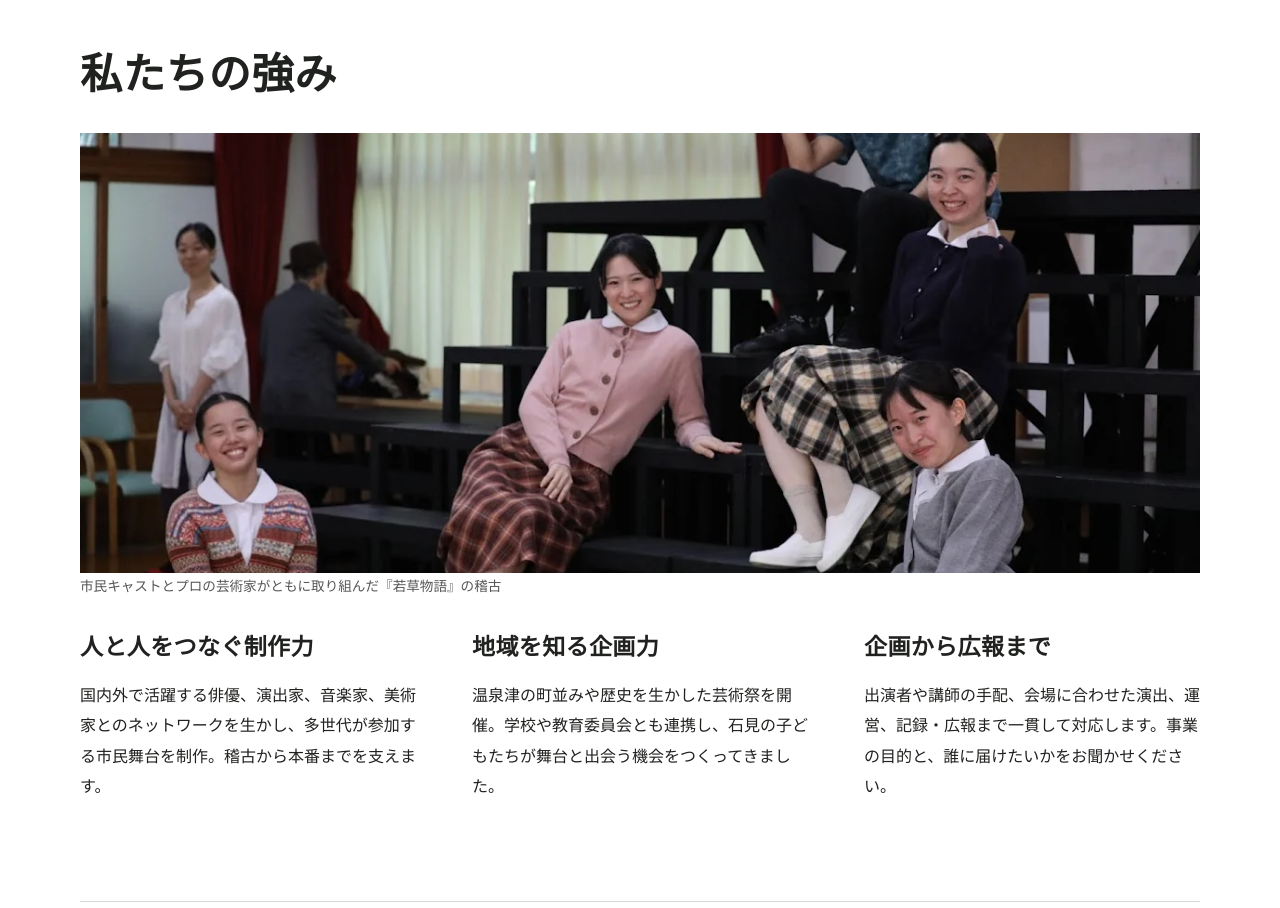
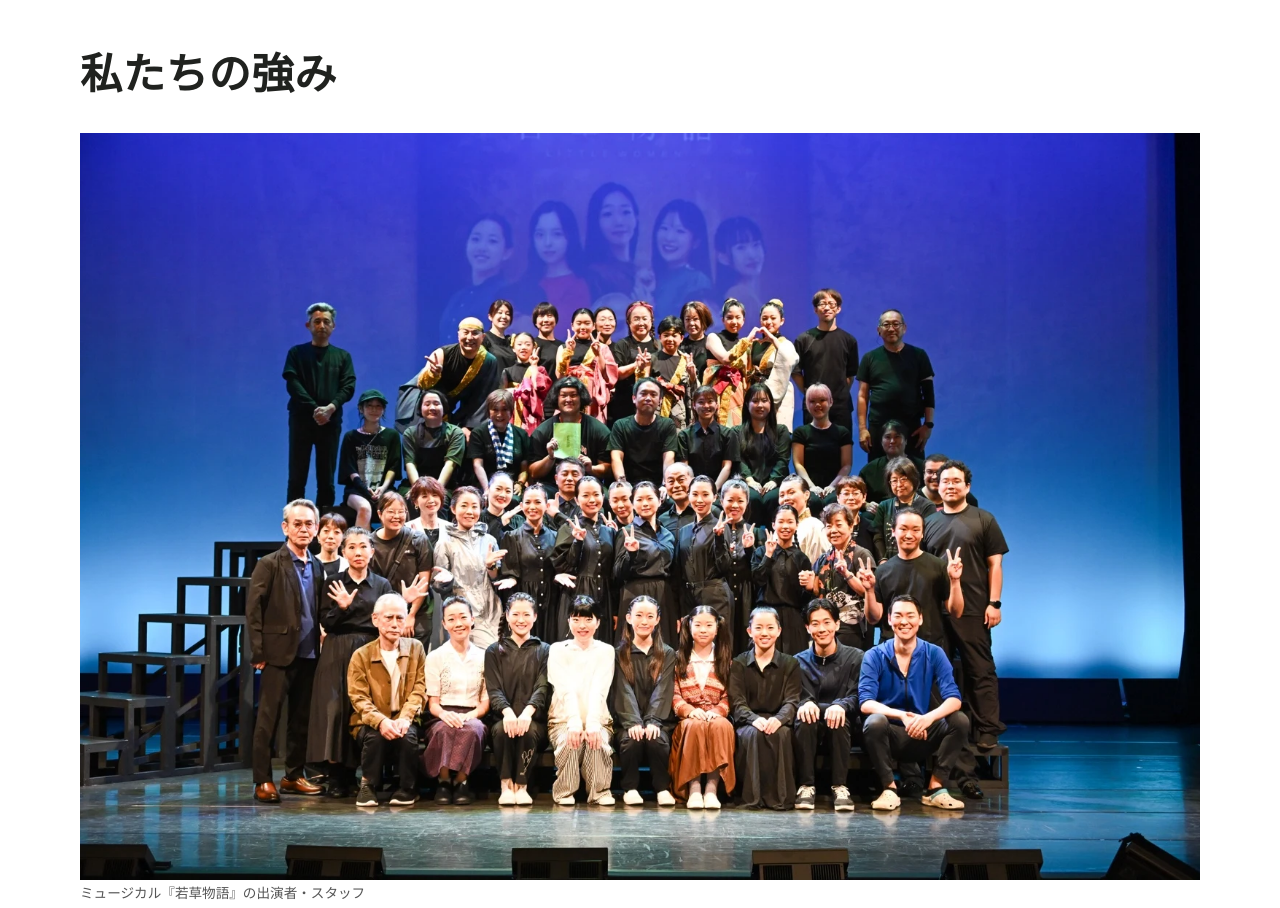
Before and after one commit to iwamiarts/iwami-arts-project, a plain HTML site: page business.html in a window 1280 px wide. Shown: the part 2240-3148 px from the top of the page. Drawn offline with Linux system fonts and the light colour scheme.

Commit message:
「私たちの強み」を若草物語の舞台集合写真に更新

```diff
--- a/business.css
+++ b/business.css
@@ -21,7 +21,7 @@
 .business summary {cursor:pointer;font-weight:700;text-decoration:underline;text-underline-offset:4px}
 .business ul {padding-inline-start:1.4em;list-style:disc}
 .biz-wide {margin:28px 0 0}
-.biz-wide img {width:100%;height:clamp(200px,35vw,440px);object-fit:cover}
+.biz-wide img {width:100%;height:auto;display:block}
 .biz-wide figcaption {color:#555;font-size:.85rem}
 .biz-records img {width:100%;aspect-ratio:16/9;object-fit:cover;margin-bottom:12px}
 .biz-records a {color:inherit;text-decoration:none}
@@ -51,3 +51,5 @@
  .biz-steps {grid-template-columns:1fr 1fr}
  .business fieldset {padding:15px}
 }
+
+#strengths {scroll-margin-top:90px}
--- a/business.html
+++ b/business.html
@@ -22,7 +22,7 @@
 <article><small>05</small><h3>広報・メディア制作</h3><p>地域や企業の魅力を取材し、届けたい相手に合わせて映像にします。公演前の告知から当日の記録、事業後の発信までご相談いただけます。</p><details><summary>ご相談いただける内容</summary><ul><li>企業・地域PR動画制作</li><li>観光PRコンテンツ</li><li>SNS向け動画制作</li><li>テレビ・インターネット番組制作</li><li>インタビュー・取材</li><li>文化事業の広報支援</li><li>地域情報の発信</li><li>イベントの記録映像制作</li></ul></details></article>
 <article><small>06</small><h3>国際文化交流</h3><p>海外の表現者と石見の人々が、ともに学び、作品をつくる機会を企画します。交流先やテーマを検討する段階からご相談ください。</p><details><summary>ご相談いただける内容</summary><ul><li>海外芸術家との共同制作</li><li>国際文化交流イベント</li><li>海外芸術団体との連携</li><li>国際的な人材育成</li><li>地域文化の海外発信</li><li>海外の芸術家を招いたワークショップ</li><li>国際交流を活用した地域振興</li></ul></details></article>
 </div><a class="biz-link" href="#consult">企画について相談する ↘</a></section>
-<section class="biz-section"><h2>私たちの強み</h2><figure class="biz-wide"><img src="images/wakakusa-rehearsal-cast.webp" loading="lazy" alt="『若草物語』の出演者が集まる稽古場"><figcaption>市民キャストとプロの芸術家がともに取り組んだ『若草物語』の稽古</figcaption></figure><div class="biz-strength"><div><h3>人と人をつなぐ制作力</h3><p>国内外で活躍する俳優、演出家、音楽家、美術家とのネットワークを生かし、多世代が参加する市民舞台を制作。稽古から本番までを支えます。</p></div><div><h3>地域を知る企画力</h3><p>温泉津の町並みや歴史を生かした芸術祭を開催。学校や教育委員会とも連携し、石見の子どもたちが舞台と出会う機会をつくってきました。</p></div><div><h3>企画から広報まで</h3><p>出演者や講師の手配、会場に合わせた演出、運営、記録・広報まで一貫して対応します。事業の目的と、誰に届けたいかをお聞かせください。</p></div></div></section>
+<section class="biz-section" id="strengths"><h2>私たちの強み</h2><figure class="biz-wide"><img src="images/wakakusa-group-stage.webp" width="1536" height="1024" loading="lazy" alt="『若草物語』の舞台に集まった出演者とスタッフの集合写真"><figcaption>ミュージカル『若草物語』の出演者・スタッフ</figcaption></figure><div class="biz-strength"><div><h3>人と人をつなぐ制作力</h3><p>国内外で活躍する俳優、演出家、音楽家、美術家とのネットワークを生かし、多世代が参加する市民舞台を制作。稽古から本番までを支えます。</p></div><div><h3>地域を知る企画力</h3><p>温泉津の町並みや歴史を生かした芸術祭を開催。学校や教育委員会とも連携し、石見の子どもたちが舞台と出会う機会をつくってきました。</p></div><div><h3>企画から広報まで</h3><p>出演者や講師の手配、会場に合わせた演出、運営、記録・広報まで一貫して対応します。事業の目的と、誰に届けたいかをお聞かせください。</p></div></div></section>
 <section class="biz-section"><h2>石見での活動実績</h2><div class="biz-records"><article><a href="project-2026-wakakusa.html"><img src="images/wakakusa-cast-finale.webp" alt="終演後の出演者・スタッフ" loading="lazy"><h3>市民参加型ミュージカル『若草物語』 ↗</h3></a><p>2026年8月、あすてらすホールで全3公演が満席に。約800人が鑑賞しました。山陰の俳優と市民キャストが約5か月にわたって稽古を重ねた作品です。</p></article>
 <article><a href="project-2024-yunotsu.html"><img src="images/yunotsu24-02.webp" alt="温泉津の歴史的な建物を使った公演会場" loading="lazy"><h3>温泉津・総合芸術祭 ↗</h3></a><p>2025年2月の10日間、温泉街の歴史ある建物や湯里まちづくりセンターで演劇・講談・音楽を展開。まちを歩き、地域の人と出会う芸術祭を企画・運営しました。</p></article>
 <article><a href="project-2023-schools.html"><img src="images/schools23-03.webp" alt="舞台裏を見学する子どもたち" loading="lazy"><h3>学校合同芸術鑑賞会 ↗</h3></a><p>2023年、文化庁事業を活用し東京演劇集団風を招聘。大田市内17校を対象に合同鑑賞会を企画・統括し、約1,000人の児童・生徒が鑑賞しました。</p></article>
```
Also changed, not shown: images/wakakusa-group-stage.webp (added).
